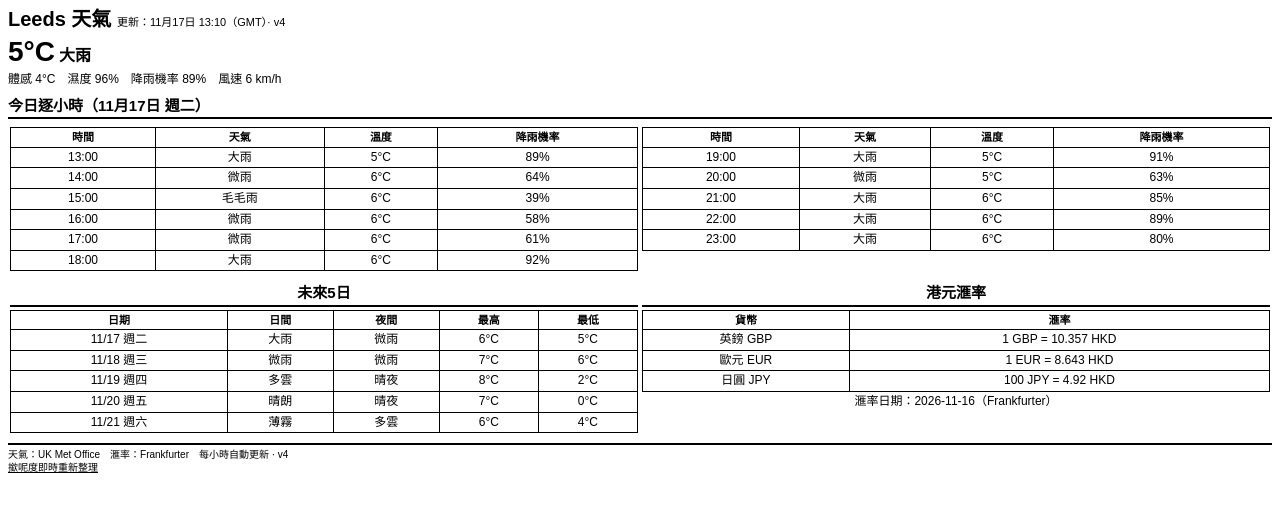
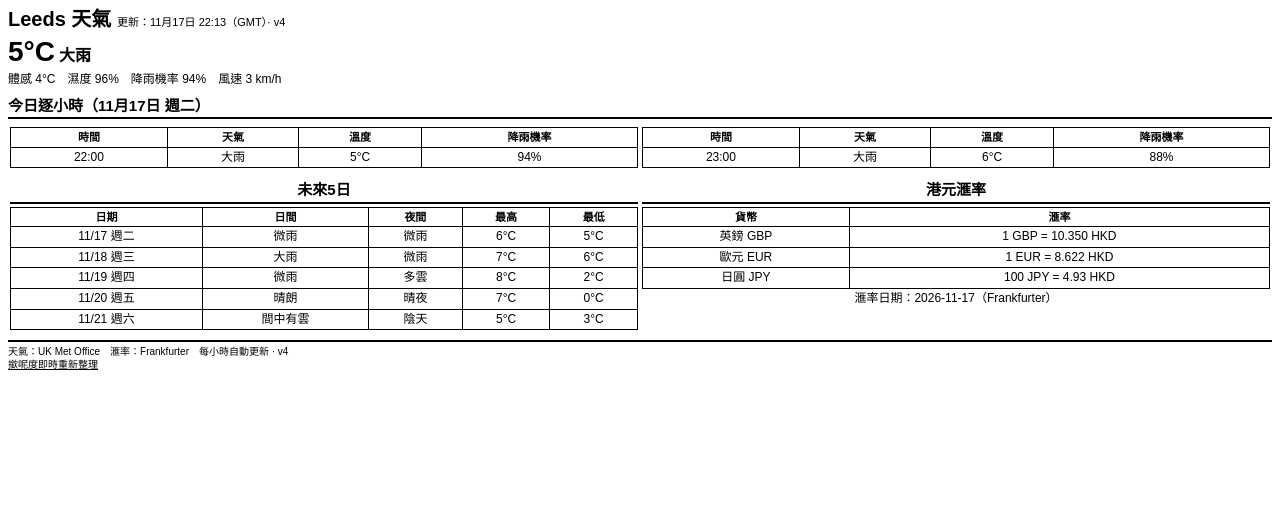
Before and after one commit to apharmduk/kindle-dashboard, a plain HTML site: page index.html in a window 1280 px wide. Drawn offline with Linux system fonts and the light colour scheme.

Commit message:
Hourly dashboard update

```diff
--- a/index.html
+++ b/index.html
@@ -22,47 +22,38 @@ svg{vertical-align:middle;}
 .foot{font-size:10px;margin-top:8px;border-top:2px solid #000;padding-top:3px;}
 a{color:#000;}
 </style></head><body>
-<h1>Leeds 天氣 <span class="updated">更新：11月17日 13:10（GMT）· v4</span></h1>
+<h1>Leeds 天氣 <span class="updated">更新：11月17日 22:13（GMT）· v4</span></h1>
 <div class="cur"><span class="bignum">5°C</span> <span class="cond">大雨</span></div>
-<p class="meta">體感 4°C　濕度 96%　降雨機率 89%　風速 6 km/h</p>
+<p class="meta">體感 4°C　濕度 96%　降雨機率 94%　風速 3 km/h</p>
 <h2>今日逐小時（11月17日 週二）</h2>
 <table class="lt"><tr>
 <td class="lc" width="50%" valign="top"><table>
 <tr><th>時間</th><th>天氣</th><th>溫度</th><th>降雨機率</th></tr>
-<tr><td>13:00</td><td>大雨</td><td>5°C</td><td>89%</td></tr>
-<tr><td>14:00</td><td>微雨</td><td>6°C</td><td>64%</td></tr>
-<tr><td>15:00</td><td>毛毛雨</td><td>6°C</td><td>39%</td></tr>
-<tr><td>16:00</td><td>微雨</td><td>6°C</td><td>58%</td></tr>
-<tr><td>17:00</td><td>微雨</td><td>6°C</td><td>61%</td></tr>
-<tr><td>18:00</td><td>大雨</td><td>6°C</td><td>92%</td></tr>
+<tr><td>22:00</td><td>大雨</td><td>5°C</td><td>94%</td></tr>
 </table></td>
 <td class="lc" width="50%" valign="top"><table>
 <tr><th>時間</th><th>天氣</th><th>溫度</th><th>降雨機率</th></tr>
-<tr><td>19:00</td><td>大雨</td><td>5°C</td><td>91%</td></tr>
-<tr><td>20:00</td><td>微雨</td><td>5°C</td><td>63%</td></tr>
-<tr><td>21:00</td><td>大雨</td><td>6°C</td><td>85%</td></tr>
-<tr><td>22:00</td><td>大雨</td><td>6°C</td><td>89%</td></tr>
-<tr><td>23:00</td><td>大雨</td><td>6°C</td><td>80%</td></tr>
+<tr><td>23:00</td><td>大雨</td><td>6°C</td><td>88%</td></tr>
 </table></td>
 </tr></table>
 <table class="lt"><tr><td class="lc" width="50%" valign="top">
 <h2>未來5日</h2>
 <table><tr><th>日期</th><th>日間</th><th>夜間</th><th>最高</th><th>最低</th></tr>
-<tr><td>11/17 週二</td><td>大雨</td><td>微雨</td><td>6°C</td><td>5°C</td></tr>
-<tr><td>11/18 週三</td><td>微雨</td><td>微雨</td><td>7°C</td><td>6°C</td></tr>
-<tr><td>11/19 週四</td><td>多雲</td><td>晴夜</td><td>8°C</td><td>2°C</td></tr>
+<tr><td>11/17 週二</td><td>微雨</td><td>微雨</td><td>6°C</td><td>5°C</td></tr>
+<tr><td>11/18 週三</td><td>大雨</td><td>微雨</td><td>7°C</td><td>6°C</td></tr>
+<tr><td>11/19 週四</td><td>微雨</td><td>多雲</td><td>8°C</td><td>2°C</td></tr>
 <tr><td>11/20 週五</td><td>晴朗</td><td>晴夜</td><td>7°C</td><td>0°C</td></tr>
-<tr><td>11/21 週六</td><td>薄霧</td><td>多雲</td><td>6°C</td><td>4°C</td></tr>
+<tr><td>11/21 週六</td><td>間中有雲</td><td>陰天</td><td>5°C</td><td>3°C</td></tr>
 </table>
 </td><td class="lc" width="50%" valign="top">
 <h2>港元滙率</h2>
 <table>
 <tr><th>貨幣</th><th>滙率</th></tr>
-<tr><td>英鎊 GBP</td><td>1 GBP = 10.357 HKD</td></tr>
-<tr><td>歐元 EUR</td><td>1 EUR = 8.643 HKD</td></tr>
-<tr><td>日圓 JPY</td><td>100 JPY = 4.92 HKD</td></tr>
+<tr><td>英鎊 GBP</td><td>1 GBP = 10.350 HKD</td></tr>
+<tr><td>歐元 EUR</td><td>1 EUR = 8.622 HKD</td></tr>
+<tr><td>日圓 JPY</td><td>100 JPY = 4.93 HKD</td></tr>
 </table>
-<p class="meta">滙率日期：2026-11-16（Frankfurter）</p>
+<p class="meta">滙率日期：2026-11-17（Frankfurter）</p>
 </td></tr></table>
 <p class="foot">天氣：UK Met Office　滙率：Frankfurter　每小時自動更新 · v4<br>
 <a href="">撳呢度即時重新整理</a></p>
```
